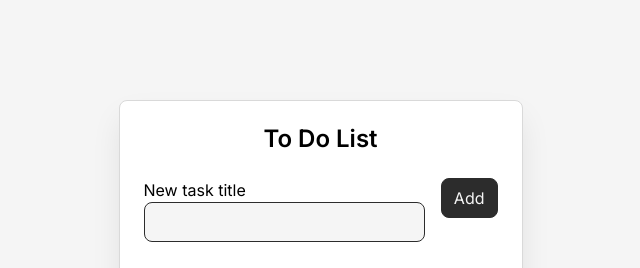
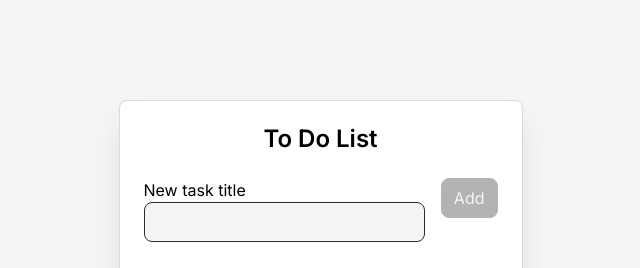
Before and after one commit to SEREZHKA3310/roadMap, a React (Vite) app: page / in a window 1280 px wide. Shown: the top 268 px of the page, without its empty margins (312-952 px from the left). Built offline with nearby package versions, Linux system fonts and the light colour scheme.

Commit message:
add validation

```diff
--- a/src/components/AddTaskForm.tsx
+++ b/src/components/AddTaskForm.tsx
@@ -1,4 +1,4 @@
-import { useContext } from "react"
+import { useContext, useState } from "react"
 import Button from "./Button"
 import Field from "./Field"
 import { TasksContext } from "../context/TasksContext"
@@ -17,22 +17,44 @@
     newTaskInputRef
   } = useContext(TasksContext)
 
+  const [error, setError] = useState('')
+
+  const clearNewTaskTitle = newTaskTitle.trim()
+  const isNewTaskTitleEmpty = clearNewTaskTitle.length === 0
+
   const onSubmit = (event: Event) => {
     event.preventDefault()
-    addTask()
+    if (!isNewTaskTitleEmpty) {
+      addTask(clearNewTaskTitle)
+    }
+  }
+
+  const onInput = (event: Event) => {
+    const { value } = event.target
+    const clearValue = value.trim()
+    const hasOnlySpaces = value.length > 0 && clearValue.length === 0
+
+    setNewTaskTitle(value)
+    setError(hasOnlySpaces ? 'The task cannot be empty' : '')
   }
 
   return (
     <form className="todo__form" onSubmit={onSubmit}>
       <Field
         className="todo__field"
-        label="New task title "
+        label="New task title"
         id="new-task"
         value={newTaskTitle}
-        onInput={(event) => setNewTaskTitle(event.currentTarget.value)}
+        error={error}
+        onInput={onInput}
         ref={newTaskInputRef}
       />
-      <Button type="submit">Add</Button>
+      <Button
+        type="submit"
+        isDisabled={isNewTaskTitleEmpty}
+      >
+        Add
+      </Button>
     </form>
   )
 }
--- a/src/components/Button.tsx
+++ b/src/components/Button.tsx
@@ -4,9 +4,15 @@
   children?: string
 }
 
-const Button = ({className = "", type = "button", onClick, children}: ButtonProps) => {
+const Button = ({className = "", type = "button", isDisabled, onClick, children}: ButtonProps) => {
   return (
-    <button onClick={onClick} className={`button ${className}`} type={type}>{children}</button>
+    <button onClick={onClick}
+      className={`button ${className}`}
+      type={type}
+      disabled={isDisabled}
+    >
+        {children}
+    </button>
   )
 }
 
--- a/src/components/Field.tsx
+++ b/src/components/Field.tsx
@@ -6,18 +6,19 @@
   label: string,
   type?: string,
   value?: string,
+  error: string,
   onInput?: (event: React.FormEvent<HTMLInputElement>) => void
 }
 
 const Field = React.forwardRef<HTMLInputElement, FieldProps>(
-  ({ className, id, label, type = "text", value, onInput }, ref) => {
+  ({ className, id, label, type = "text", value, error, onInput }, ref) => {
     return (
       <div className={`"field" ${className}`}>
         <label className="field_control" htmlFor={id}>
           {label}
         </label>
         <input
-          className="field__input"
+          className={`field__input ${error ? 'is-invalid' : ''}`}
           id={id}
           placeholder=" "
           autoComplete="off"
@@ -26,6 +27,9 @@
           onInput={onInput}
           ref={ref}
         />
+        {error && (
+          <span className="field__error" title={error}>{error}</span>
+        )}
       </div>
     )
   }
--- a/src/hooks/useTasks.ts
+++ b/src/hooks/useTasks.ts
@@ -50,11 +50,10 @@
       )
     }, [tasks])
 
-    const addTask = useCallback(() => {
-      if (newTaskTitle.trim().length > 0) {
+    const addTask = useCallback((title) => {
       const newTask = {
         id: crypto?.randomUUID() ?? Date.now().toString(),
-          title: newTaskTitle,
+        title,
         isDone: false
       }
       setTasks((prevTasks) => [...prevTasks, newTask])
@@ -62,8 +61,7 @@
       setNewTaskTitle('')
       setSearchQuery('')
       newTaskInputRef.current.focus()
-      }
-    }, [newTaskTitle])
+    }, [])
 
     useEffect(() => {
       saveTasks(tasks)
--- a/src/styles/components/button.css
+++ b/src/styles/components/button.css
@@ -9,12 +9,20 @@
   border: 1px solid var(--color-dark-2);
   border-radius: var(--border-radius);
 
-  &:hover {
-    color: var(--color-dark-2);
-    background-color: transparent;
+  &:not(:disabled) {
+    &:hover {
+      color: var(--color-dark-2);
+      background-color: transparent;
+    }
+
+    &:active {
+      scale: 1.05;
+    }
   }
 
-  &:active {
-    scale: 1.05;
+  &:disabled {
+    background-color: var(--color-gray-3);
+    border-color: var(--color-gray-3);
+    cursor: not-allowed;
   }
 }
--- a/src/styles/components/field.css
+++ b/src/styles/components/field.css
@@ -46,4 +46,17 @@
       background-repeat: no-repeat;
     }
   }
+
+  &.is-invalid {
+    border-color: red;
+  }
 }
+
+.field__error {
+  font-size: 12px;
+  color: red;
+  text-overflow: ellipsis;
+  overflow: hidden;
+  white-space: nowrap;
+  max-width: 100%;
+}
```
Lines whose indentation alone changed are shown as unchanged.
